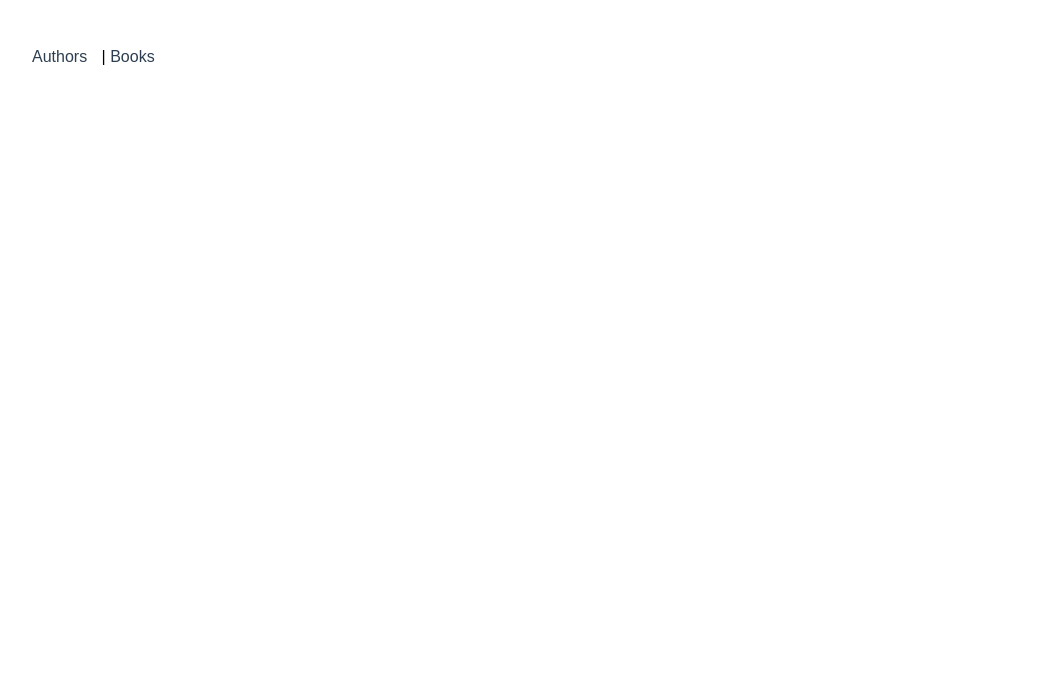
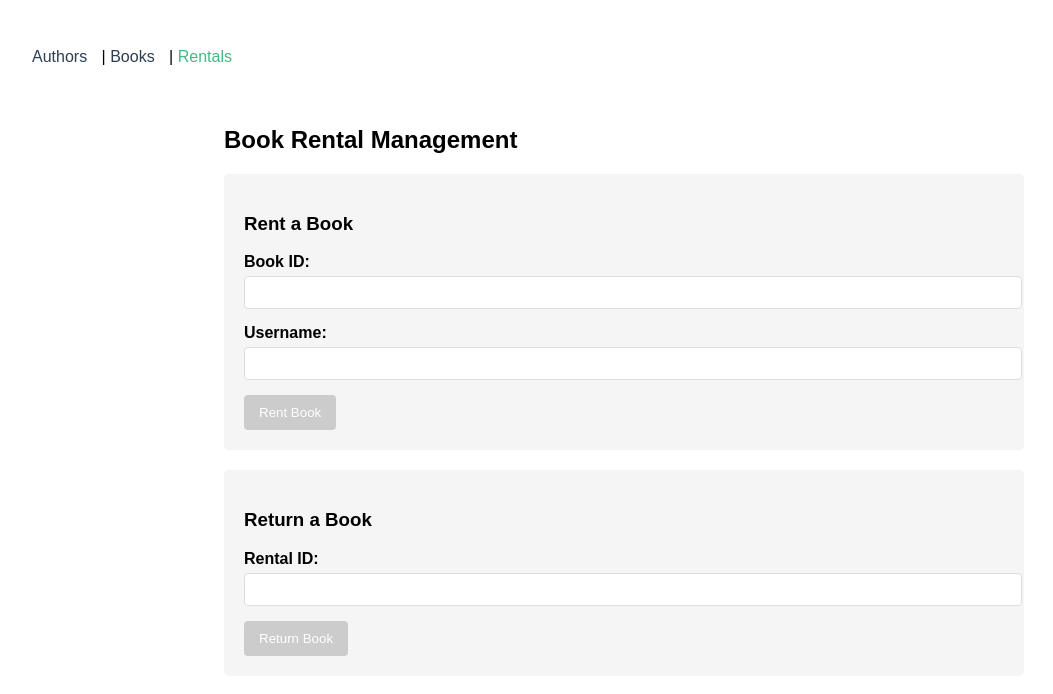
Before and after one commit to wkrzos/books, a Vue app in the folder frontend/: page /rentals in a window 1280 px wide. Before the commit this address had no page. Shown: the top 694 px of the page, without its empty margins (16-1069 px from the left). Built offline with nearby package versions, Linux system fonts and the light colour scheme.

Commit message:
feat: rental

```diff
--- a/frontend/src/App.vue
+++ b/frontend/src/App.vue
@@ -2,7 +2,8 @@
   <div id="app">
     <nav>
       <router-link to="/authors">Authors</router-link> |
-      <router-link to="/books">Books</router-link>
+      <router-link to="/books">Books</router-link> |
+      <router-link to="/rentals">Rentals</router-link>
     </nav>
     <router-view></router-view>
   </div>
--- /dev/null
+++ b/frontend/src/components/RentalList.vue
@@ -0,0 +1,188 @@
+<template>
+  <div class="rentals">
+    <h2>Book Rental Management</h2>
+
+    <div class="rental-form">
+      <h3>Rent a Book</h3>
+      <div class="form-group">
+        <label for="bookId">Book ID:</label>
+        <input v-model="rentForm.bookId" type="number" id="bookId" required />
+      </div>
+      <div class="form-group">
+        <label for="username">Username:</label>
+        <input v-model="rentForm.username" type="text" id="username" required />
+      </div>
+      <button @click="rentBook" :disabled="isRentFormInvalid">Rent Book</button>
+    </div>
+
+    <div class="return-form">
+      <h3>Return a Book</h3>
+      <div class="form-group">
+        <label for="rentalId">Rental ID:</label>
+        <input v-model="returnForm.rentalId" type="number" id="rentalId" required />
+      </div>
+      <button @click="returnBook" :disabled="!returnForm.rentalId">Return Book</button>
+    </div>
+
+    <div v-if="currentRental" class="rental-details">
+      <h3>Last Rental Operation Details</h3>
+      <div class="detail-card">
+        <div><strong>Rental ID:</strong> {{ currentRental.id }}</div>
+        <div><strong>Book:</strong> {{ currentRental.bookDTO?.title }}</div>
+        <div><strong>User:</strong> {{ currentRental.userDTO?.username }}</div>
+        <div><strong>Rental Date:</strong> {{ formatDate(currentRental.rentalDate) }}</div>
+        <div v-if="currentRental.returnDate">
+          <strong>Return Date:</strong> {{ formatDate(currentRental.returnDate) }}
+        </div>
+        <div v-else class="status active">Currently rented</div>
+      </div>
+    </div>
+
+    <div v-if="error" class="error-message">
+      {{ error }}
+    </div>
+  </div>
+</template>
+
+<script>
+import { RentalService } from '@/services/RentalService';
+
+export default {
+  name: 'RentalList',
+  data() {
+    return {
+      rentForm: {
+        bookId: null,
+        username: ''
+      },
+      returnForm: {
+        rentalId: null
+      },
+      currentRental: null,
+      error: null
+    };
+  },
+  computed: {
+    isRentFormInvalid() {
+      return !this.rentForm.bookId || !this.rentForm.username;
+    }
+  },
+  methods: {
+    async rentBook() {
+      try {
+        this.error = null;
+        const response = await RentalService.rentBook(
+          this.rentForm.bookId,
+          this.rentForm.username
+        );
+        this.currentRental = response.data;
+        this.resetRentForm();
+      } catch (error) {
+        console.error('Error renting book:', error);
+        this.error = error.response?.data || 'Error renting book';
+      }
+    },
+    async returnBook() {
+      try {
+        this.error = null;
+        const response = await RentalService.returnBook(this.returnForm.rentalId);
+        this.currentRental = response.data;
+        this.resetReturnForm();
+      } catch (error) {
+        console.error('Error returning book:', error);
+        this.error = error.response?.data || 'Error returning book';
+      }
+    },
+    resetRentForm() {
+      this.rentForm = {
+        bookId: null,
+        username: ''
+      };
+    },
+    resetReturnForm() {
+      this.returnForm = {
+        rentalId: null
+      };
+    },
+    formatDate(dateString) {
+      if (!dateString) return '';
+      const date = new Date(dateString);
+      return date.toLocaleString();
+    }
+  }
+};
+</script>
+
+<style scoped>
+.rentals {
+  padding: 20px;
+  max-width: 800px;
+  margin: 0 auto;
+}
+
+.rental-form, .return-form {
+  background-color: #f5f5f5;
+  padding: 20px;
+  border-radius: 5px;
+  margin-bottom: 20px;
+}
+
+.form-group {
+  margin-bottom: 15px;
+}
+
+.form-group label {
+  display: block;
+  margin-bottom: 5px;
+  font-weight: bold;
+}
+
+.form-group input {
+  width: 100%;
+  padding: 8px;
+  border: 1px solid #ddd;
+  border-radius: 4px;
+}
+
+button {
+  background-color: #4CAF50;
+  color: white;
+  padding: 10px 15px;
+  border: none;
+  border-radius: 4px;
+  cursor: pointer;
+}
+
+button:disabled {
+  background-color: #cccccc;
+  cursor: not-allowed;
+}
+
+.rental-details {
+  margin-top: 30px;
+}
+
+.detail-card {
+  background-color: #f9f9f9;
+  border: 1px solid #ddd;
+  padding: 15px;
+  border-radius: 5px;
+}
+
+.detail-card div {
+  margin-bottom: 8px;
+}
+
+.status.active {
+  color: #4CAF50;
+  font-weight: bold;
+}
+
+.error-message {
+  color: #f44336;
+  padding: 10px;
+  background-color: #ffebee;
+  border-radius: 4px;
+  margin-top: 20px;
+}
+</style>
--- a/frontend/src/router/index.js
+++ b/frontend/src/router/index.js
@@ -1,6 +1,7 @@
 import { createRouter, createWebHistory } from 'vue-router'
 import BookList from '@/components/BookList.vue'
 import AuthorList from '@/components/AuthorList.vue'
+import RentalList from '@/components/RentalList.vue'
 
 const routes = [
   {
@@ -14,6 +15,11 @@ const routes = [
     component: BookList
   },
   {
+    path: '/rentals',
+    name: 'rentals',
+    component: RentalList
+  },
+  {
     path: '/',
     redirect: '/authors'
   }
--- /dev/null
+++ b/frontend/src/services/RentalService.js
@@ -0,0 +1,13 @@
+import axios from 'axios';
+
+const API_URL = '/api/v1/rentals';
+
+export const RentalService = {
+    rentBook(bookId, username) {
+        return axios.post(`${API_URL}/${bookId}/rent?username=${username}`);
+    },
+
+    returnBook(rentalId) {
+        return axios.post(`${API_URL}/${rentalId}/return`);
+    }
+};
```
